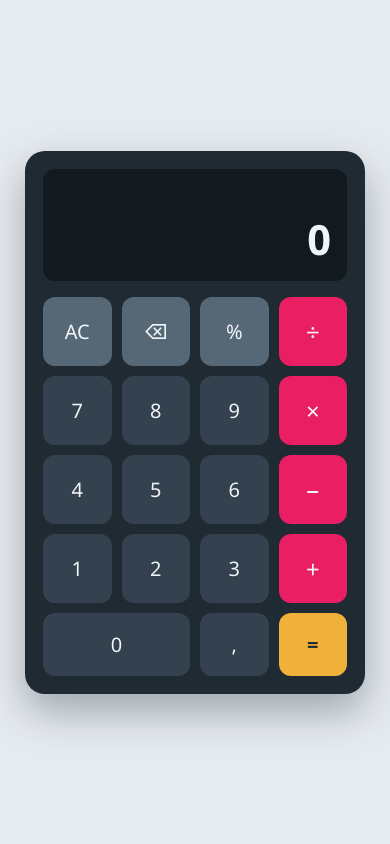
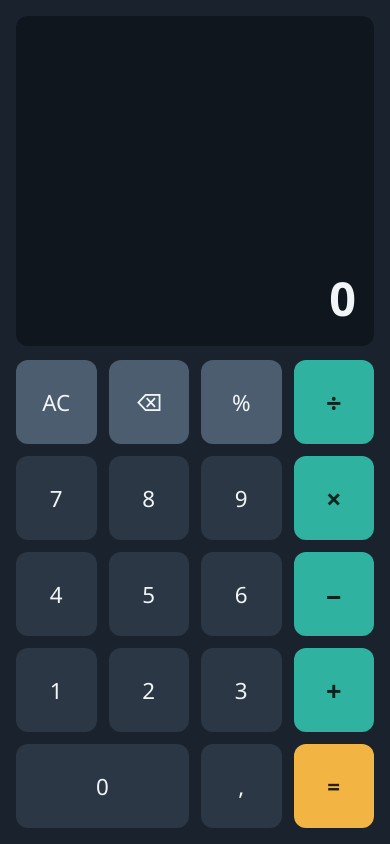
Before and after one commit to hangusotak/kalkulator-sederhana, a plain HTML site: page index.html in a window 390 px wide. Drawn offline with Linux system fonts and the light colour scheme.

Commit message:
Update style.css

```diff
--- a/style.css
+++ b/style.css
@@ -1,17 +1,36 @@
-/* ====== Warna (ubah di sini kalau ingin ganti tema) ====== */
+/* =====================================================
+   KALKULATOR SEDERHANA - style.css
+   Bagian 1: Warna  |  Bagian 2: Dasar  |  Bagian 3: Layar
+   Bagian 4: Tombol |  Bagian 5: Tampilan HP
+   ===================================================== */
+
+
+/* ====== 1. WARNA (ubah di sini kalau ingin ganti tema) ====== */
 :root {
-  --latar: #e6ebef;
-  --badan: #1f2a33;
-  --layar: #121a20;
-  --tombol: #33424e;
-  --tombol-hover: #3f505e;
-  --fungsi: #566876;
-  --operator: #3d8fa6;
-  --sama: #f0b13a;
-  --teks: #f2f5f7;
-  --teks-redup: #9db0bd;
+  --latar: #dfe6ec;            /* warna di belakang kalkulator (laptop) */
+  --badan: #1a232d;            /* badan kalkulator */
+  --layar: #0f161d;            /* kotak layar angka */
+
+  --tombol: #2b3744;           /* tombol angka */
+  --tombol-hover: #364453;
+
+  --fungsi: #4b5d6e;           /* tombol AC, ⌫, % */
+  --fungsi-hover: #5a6e80;
+
+  --operator: #2fb3a0;         /* tombol ÷ × − + (hijau tosca) */
+  --operator-hover: #45c7b4;
+  --teks-operator: #08241f;
+
+  --sama: #f2b544;             /* tombol = (kuning) */
+  --sama-hover: #f7c660;
+  --teks-sama: #2a1d03;
+
+  --teks: #f1f5f8;             /* teks utama */
+  --teks-redup: #8fa3b3;       /* teks riwayat hitungan */
 }
 
+
+/* ====== 2. DASAR ====== */
 * {
   box-sizing: border-box;
 }
@@ -19,14 +38,15 @@
 body {
   margin: 0;
   min-height: 100vh;
+  min-height: 100dvh;          /* tinggi layar HP yang sebenarnya */
   display: flex;
-  align-items: center;       /* tengah secara vertikal */
-  justify-content: center;   /* tengah secara horizontal */
+  align-items: center;         /* tengah secara vertikal */
+  justify-content: center;     /* tengah secara horizontal */
   background: var(--latar);
   font-family: "Segoe UI", system-ui, -apple-system, Arial, sans-serif;
 }
 
-/* ====== Badan kalkulator ====== */
+/* Badan kalkulator */
 .kalkulator {
   width: 100%;
   max-width: 340px;
@@ -34,10 +54,11 @@ body {
   padding: 18px;
   background: var(--badan);
   border-radius: 20px;
-  box-shadow: 0 18px 40px rgba(31, 42, 51, 0.35);
+  box-shadow: 0 18px 40px rgba(26, 35, 45, 0.35);
 }
 
-/* ====== Layar ====== */
+
+/* ====== 3. LAYAR ====== */
 .layar {
   min-height: 96px;
   padding: 14px 16px;
@@ -56,17 +77,19 @@ body {
 
 .angka {
   margin-top: 6px;
-  font-size: 2.6rem;
+  font-size: 2.4rem;
   font-weight: 600;
+  font-variant-numeric: tabular-nums;   /* lebar angka sama rata */
   color: var(--teks);
   word-wrap: break-word;
   word-break: break-all;
 }
 
-/* ====== Tombol ====== */
+
+/* ====== 4. TOMBOL ====== */
 .tombol {
   display: grid;
-  grid-template-columns: repeat(4, 1fr);  /* 4 kolom sama lebar */
+  grid-template-columns: repeat(4, 1fr);   /* 4 kolom sama lebar */
   gap: 10px;
 }
 
@@ -80,6 +103,8 @@ body {
   font-family: inherit;
   cursor: pointer;
   transition: background 0.15s, transform 0.1s;
+  -webkit-tap-highlight-color: transparent;  /* hilangkan kotak biru saat disentuh di HP */
+  touch-action: manipulation;                /* cegah zoom saat tap cepat */
 }
 
 .tombol button:hover {
@@ -95,25 +120,101 @@ body {
   outline-offset: 2px;
 }
 
+/* Tombol AC, ⌫, % */
 .tombol .fungsi {
   background: var(--fungsi);
 }
-
-.tombol .operator {
-  background: #E91E63;
-  font-size: 1.5rem;
+.tombol .fungsi:hover {
+  background: var(--fungsi-hover);
 }
 
+/* Tombol ÷ × − + */
+.tombol .operator {
+  background: var(--operator);
+  color: var(--teks-operator);
+  font-size: 1.5rem;
+  font-weight: 600;
+}
+.tombol .operator:hover {
+  background: var(--operator-hover);
+}
+
+/* Tombol = */
 .tombol .sama {
   background: var(--sama);
-  color: #1f2a33;
+  color: var(--teks-sama);
   font-weight: 700;
 }
-
-.tombol .lebar {
-  grid-column: span 2;   /* tombol 0 selebar 2 kolom */
+.tombol .sama:hover {
+  background: var(--sama-hover);
 }
 
-.tombol .fungsi:hover { background: #667a89; }
-.tombol .operator:hover { background: #4aa1b8; }
-.tombol .sama:hover { background: #f5be5a; }
+/* Tombol 0 selebar 2 kolom */
+.tombol .lebar {
+  grid-column: span 2;
+}
+
+
+/* ====== 5. TAMPILAN HP (lebar layar 600px ke bawah) ====== */
+@media (max-width: 600px) {
+
+  body {
+    align-items: stretch;      /* kalkulator memenuhi tinggi layar */
+    background: var(--badan);  /* warna sama, jadi tidak ada sisa area terang */
+  }
+
+  .kalkulator {
+    max-width: none;           /* hapus batas lebar */
+    margin: 0;                 /* hapus jarak di tepi */
+    border-radius: 0;
+    box-shadow: none;
+    display: flex;
+    flex-direction: column;    /* layar di atas, tombol di bawah */
+    padding: 16px;
+    /* jaga jarak dari poni dan garis bawah HP */
+    padding-top: max(16px, env(safe-area-inset-top));
+    padding-bottom: max(16px, env(safe-area-inset-bottom));
+  }
+
+  .layar {
+    flex: 1;                   /* layar mengambil semua sisa ruang */
+    display: flex;
+    flex-direction: column;
+    justify-content: flex-end; /* angka menempel di bawah layar */
+    margin-bottom: 14px;
+    padding: 16px 18px;
+  }
+
+  .riwayat {
+    font-size: 1.1rem;
+  }
+
+  .angka {
+    font-size: clamp(2.4rem, 12vw, 3.6rem);   /* ikut mengecil/membesar sesuai lebar HP */
+  }
+
+  .tombol {
+    gap: 12px;
+  }
+
+  .tombol button {
+    padding: 0;
+    height: clamp(58px, 10dvh, 84px);   /* tinggi tombol menyesuaikan tinggi layar */
+    font-size: 1.4rem;
+  }
+
+  .tombol .operator {
+    font-size: 1.7rem;
+  }
+}
+
+
+/* ====== 6. Hormati pengguna yang mematikan animasi ====== */
+@media (prefers-reduced-motion: reduce) {
+  .tombol button {
+    transition: none;
+  }
+  .tombol button:active {
+    transform: none;
+  }
+}
```
